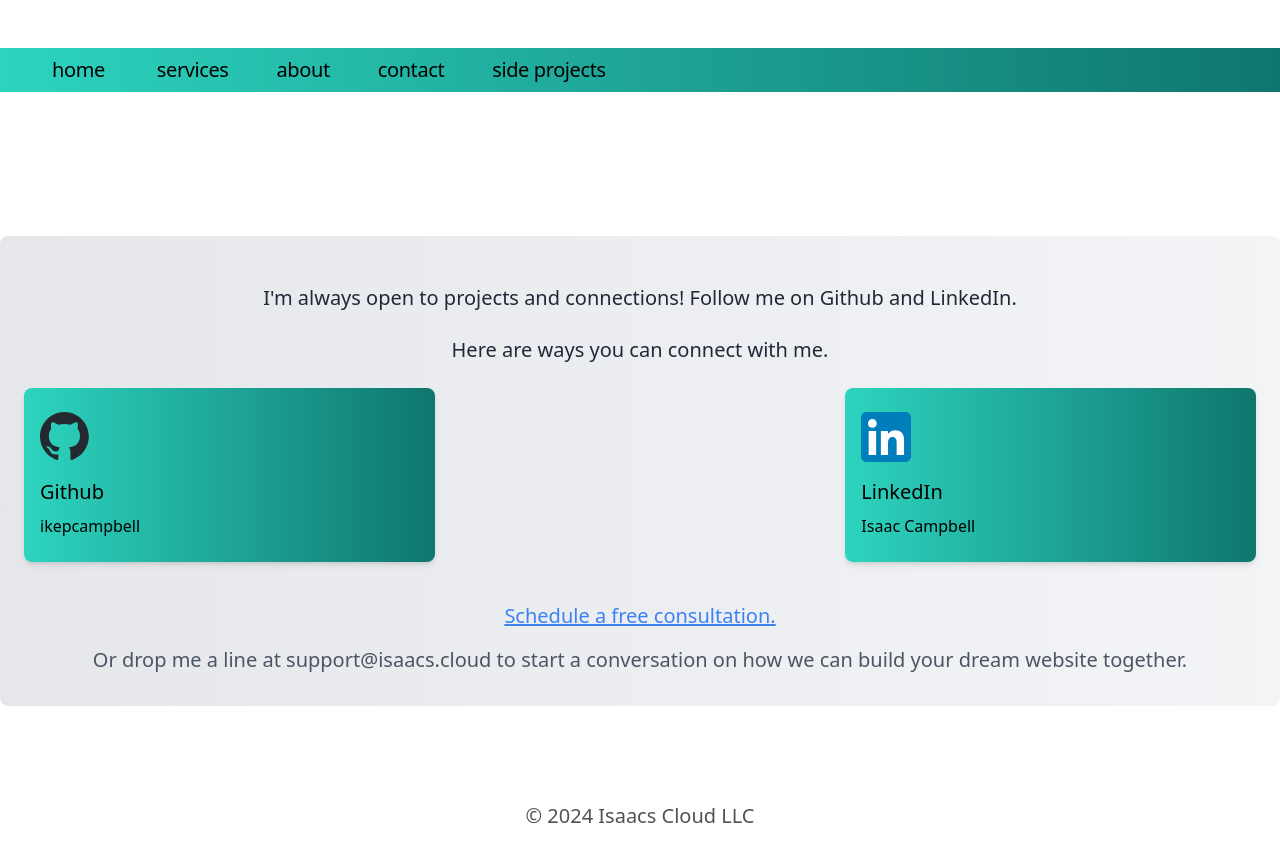
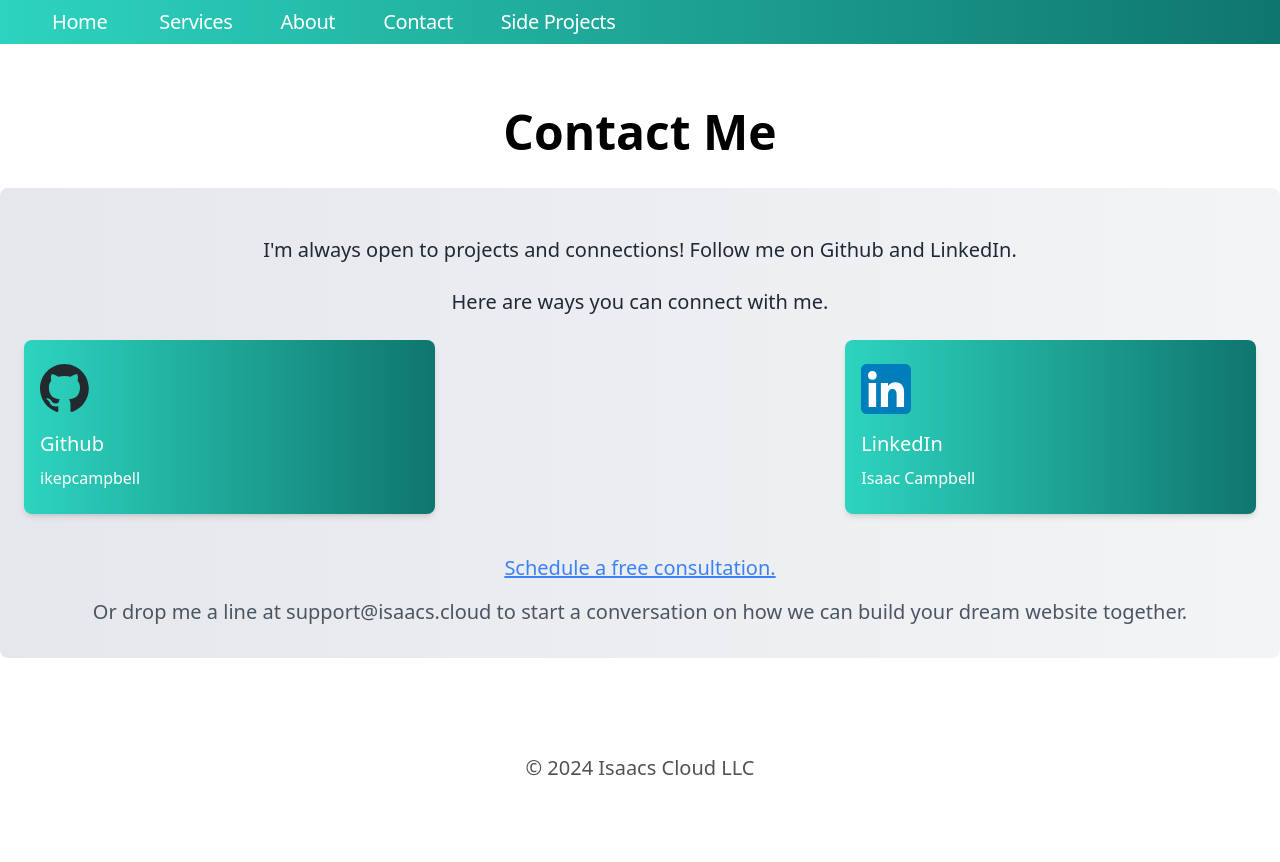
Before and after one commit to IsaacsCloudLLC/ikepcampbell.github.io, a Next.js app: page /contact in a window 1280 px wide. Shown: the top 862 px of the page. Built offline with nearby package versions, Linux system fonts and the light colour scheme.

Commit message:
light mode config

```diff
--- a/app/about/page.tsx
+++ b/app/about/page.tsx
@@ -8,7 +8,7 @@ export const metadata = {
 export default function Page() {
   return (
     <div>
-        <h1 className="text-3xl md:text-5xl font-bold text-center text-white mb-8">Our Team</h1>
+        <h1 className="text-3xl md:text-5xl font-bold text-center text-black dark:text-white mb-8">Our Team</h1>
       <section className="rounded-lg bg-gradient-to-r from-gray-100 to-gray-200 overflow-hidden py-12 md:py-24 px-4 mb-12 md:mb-20">
         <div className="container mx-auto px-4">
           <p className="text-gray-700 text-lg md:text-xl leading-relaxed mb-8">
@@ -39,7 +39,7 @@ export default function Page() {
     </div>
   </div>
 </section>
-<h1 className="text-3xl md:text-5xl font-bold text-center text-white mb-8">Why Partner with Us?</h1>
+<h1 className="text-3xl md:text-5xl font-bold text-center text-black dark:text-white mb-8">Why Partner with Us?</h1>
       <section className="rounded-lg bg-gradient-to-r from-gray-100 to-gray-200 overflow-hidden py-12 md:py-24 px-4 mb-12 md:mb-20">
         <div className="container mx-auto py-12 px-4">
           <p className="text-gray-700 text-lg md:text-xl leading-relaxed mb-8">
--- a/app/components/nav.tsx
+++ b/app/components/nav.tsx
@@ -3,21 +3,23 @@ import React from 'react';
 import Link from 'next/link';
 
 const navItems = [
-  { path: '/', name: 'home' },
-  { path: '/services', name: 'services' },
-  { path: '/about', name: 'about' },
-  { path: '/contact', name: 'contact' },
-  { path: '/side_projects', name: 'side projects' },
+  { path: '/', name: 'Home' },
+  { path: '/services', name: 'Services' },
+  { path: '/about', name: 'About' },
+  { path: '/contact', name: 'Contact' },
+  { path: '/side_projects', name: 'Side Projects' },
 ];
 
 export function Navbar() {
   const [isOpen, setIsOpen] = React.useState(false);
 
+
   const toggleMenu = () => setIsOpen(!isOpen);
+
 
   return (
     <aside className="-ml-2  mb-16 tracking-tight">
-      <div className="z-50 pt-4">
+      <div className="z-50">
         <svg
           className="md:hidden lg:hidden absolute left-4 top-2 h-12 w-12 text-white-700 cursor-pointer"
           viewBox="0 0 30 30"
@@ -65,7 +67,7 @@ export function Navbar() {
               <a
                 key={path}
                 href={path}
-                className="text-xl hover:text-neutral-800 dark:hover:text-neutral-200 py-1 px-4 mt-1 right-0 mb-1" // add text-right class
+                className="text-xl text-white dark:text-white hover:text-neutral-200 hover:font-semibold py-1 px-4 mt-1 right-0 mb-1"
                 onClick={toggleMenu}
               >
                 {name}
@@ -77,7 +79,7 @@ export function Navbar() {
               <a
                 key={path}
                 href={path}
-                className="transition-all text-xl hover:text-neutral-800 dark:hover:text-neutral-200 flex align-middle relative py-1 px-2 m-1"
+                className="transition-all text-xl text-white dark:text-white hover:font-semibold dark:hover:text-neutral-200 flex align-middle relative py-1 px-2 m-1"
               >
                 {name}
               </a>
--- a/app/contact/page.tsx
+++ b/app/contact/page.tsx
@@ -30,7 +30,7 @@ function GitHubIconLight() {
 export default function Page() {
     return (
         <div>
-            <h1 className="text-3xl md:text-5xl font-bold text-center text-white mb-8">Contact Me</h1>
+            <h1 className="text-3xl md:text-5xl font-bold text-center text-black dark:text-white mb-8">Contact Me</h1>
             <section className="rounded-lg bg-gradient-to-r from-gray-200 to-gray-100 p-4">
                 <p className="text-xl font-medium text-center mt-8 text-gray-800 dark:text-gray-600 pb-4">
                     I'm always open to projects and connections! Follow me on Github and LinkedIn.
@@ -41,13 +41,13 @@ export default function Page() {
                 <div className="flex flex-col md:flex-row md:justify-between md:items-center p-2">
                     <a href="https://github.com/IkePCampbell" className="w-full lg:w-1/3 md:w-auto mb-4 md:mb-0 px-4 py-6 rounded-lg shadow-md hover:shadow-lg-hover bg-gradient-to-r from-teal-400 to-teal-700">
                         <GitHubIconLight />
-                        <p className="text-xl font-medium mb-2 mt-4 text-center md:text-left">Github</p>
-                        <p className="text-center md:text-left">ikepcampbell</p>
+                        <p className="text-xl text-white font-medium mb-2 mt-4 text-center md:text-left">Github</p>
+                        <p className="text-center text-white md:text-left">ikepcampbell</p>
                     </a>
                     <a href="https://www.linkedin.com/in/isaac-campbell/" className="w-full lg:w-1/3 md:w-auto mb-4 md:mb-0 px-4 py-6 rounded-lg shadow-md hover:shadow-lg-hover bg-gradient-to-r from-teal-400 to-teal-700">
                         <LinkedIn />
-                        <p className="text-xl font-medium mb-2 mt-4 text-center md:text-left">LinkedIn</p>
-                        <p className="text-center md:text-left">Isaac Campbell</p>
+                        <p className="text-xl text-white font-medium mb-2 mt-4 text-center md:text-left">LinkedIn</p>
+                        <p className="text-center text-white md:text-left">Isaac Campbell</p>
                     </a>
                 </div>
                 <div className="text-xl font-medium text-center mt-8 text-gray-600 dark:text-gray-600">
--- a/app/layout.tsx
+++ b/app/layout.tsx
@@ -52,8 +52,8 @@ export default function RootLayout({
         GeistMono.variable
       )}
     >
-      <body className="antialiased mt-8 lg:mx-auto">
-        <div className="sticky top-0 z-50 mb-10 bg-white dark:bg-black">
+      <body className="antialiased lg:mx-auto">
+        <div className="sticky top-0 z-50 dark:bg-black">
           <Navbar />
         </div>
         <main className="flex-auto min-w-0 mt-6 flex flex-col px-2 md:px-0">
--- a/app/services/page.tsx
+++ b/app/services/page.tsx
@@ -37,8 +37,7 @@ const pricingData = [
       "E-commerce Functionality",
       "Advanced SEO Strategy",
       "Monthly Maintenance & Support",
-      "3 Hour Consultation",
-      "5 Rounds of Revisions",
+      "1 Hour Consultation",
       "Growth Package Features Included",
     ],
   },
@@ -140,13 +139,13 @@ function PricingCard({ name, startingPrice, features }) {
 
   return (
     <div>
-      <h1 className="text-3xl md:text-5xl font-bold text-center text-white mb-8">Let's make the Perfect Solution for Your Business</h1>
+      <h1 className="text-3xl md:text-5xl font-bold text-center text-black dark:text-white mb-8">Let's make the Perfect Solution for Your Business</h1>
       <section className="rounded-lg bg-gradient-to-r from-gray-100 to-gray-200 overflow-hidden py-12 md:py-24 px-4">
-        <div className="flex flex-col md:flex-row items-center md:items-stretch justify-center mb-8">
+        <div className="flex flex-col md:flex-row items-center md:items-stretch justify-center mb-8 bg-black rounded-full pt-1 pb-1">
           {services.map((service) => (
             <button
               key={service}
-              className={`flex-1 md:w-1/3 py-2 md:py-3 px-4 md:px-6 text-lg md:text-2xl rounded-full mb-4 md:mb-0 mx-2 md:mx-4 text-white ${selectedService === service ? 'bg-teal-500 hover:bg-teal-600' : 'bg-teal-300 hover:bg-teal-400'}`}
+              className={`flex-1 md:w-1/3 py-2 md:py-3 px-4 md:px-2 text-lg md:text-2xl rounded-full mb-4 md:mb-0 mx-2 md:mx-2 text-white ${selectedService === service ? 'bg-teal-500 hover:bg-teal-600' : 'bg-teal-300 hover:bg-teal-400'}`}
               onClick={() => toggleService(service)}
             >
               {service}
--- a/app/side_projects/page.tsx
+++ b/app/side_projects/page.tsx
@@ -32,7 +32,7 @@ const projects = [
 
 function ProjectCard({ project }) {
     return (
-        <div className="dark:bg-gradient-to-r dark:from-gray-200 dark:to-gray-100 rounded-lg shadow-md p-4 flex flex-col md:flex-row items-center">
+        <div className="bg-gradient-to-r from-gray-200 to-gray-100 rounded-lg shadow-md p-4 flex flex-col md:flex-row items-center">
             {project.image && (
                 <img src={project.image} alt={project.title} className="w-full md:w-1/4 h-auto md:h-32 mr-0 md:mr-4 rounded-2xl mb-4 md:mb-0" />
             )}
@@ -53,7 +53,7 @@ function ProjectCard({ project }) {
 export default function Page() {
     return (
         <div>
-            <h1 className="text-3xl md:text-5xl font-bold text-center text-white mb-8">Side Projects</h1>
+            <h1 className="text-3xl md:text-5xl font-bold text-center dark:text-white mb-8">Side Projects</h1>
             <section className="rounded-lg relative bg-gradient-to-r from-teal-400 to-teal-700 overflow-hidden py-12 px-4 md:py-24 md:px-8">
                 <p className="text-xl md:text-2xl text-white text-center mb-8">
                     Beyond client work, here's a peek into some personal projects I've undertaken to experiment, learn new skills, and build a diverse portfolio. Feel free to explore these projects to get a better sense of my capabilities and creative drive.
```
